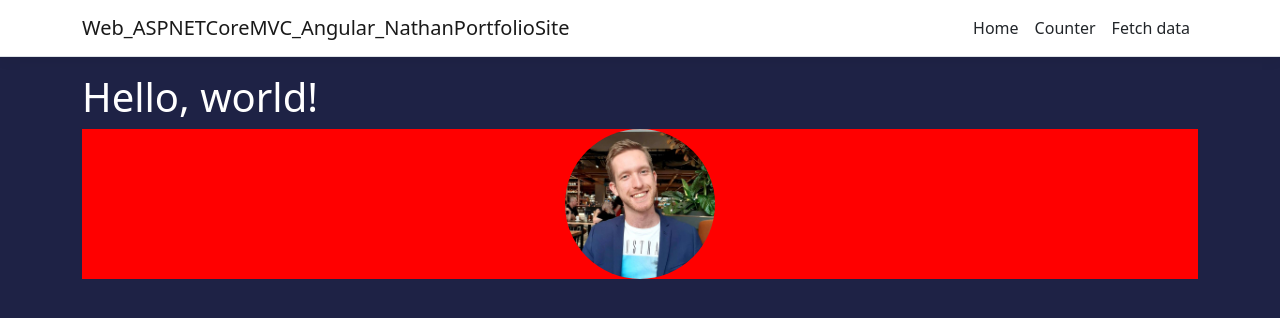
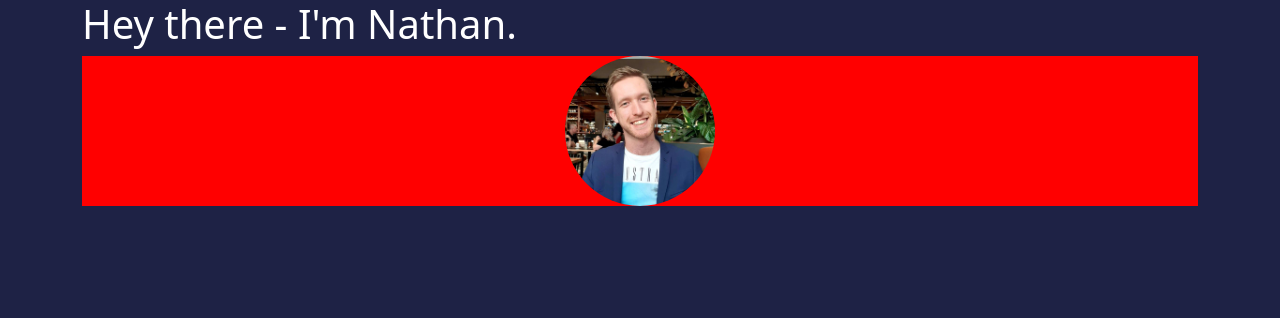
Before and after one commit to nado-codes/Web_ASPCoreAngularMVC_NathanPortfolioSite, an Angular app in the folder ClientApp/: page / in a window 1280 px wide. Shown: the top 318 px of the page. Built offline with nearby package versions, Linux system fonts and the light colour scheme.

Commit message:
Working on Home Page

```diff
--- a/ClientApp/src/app/app.component.html
+++ b/ClientApp/src/app/app.component.html
@@ -1,5 +1,4 @@
 <body>
-  <app-nav-menu></app-nav-menu>
   <div class="container">
     <router-outlet></router-outlet>
   </div>
--- a/ClientApp/src/app/home/home.component.html
+++ b/ClientApp/src/app/home/home.component.html
@@ -1,4 +1,4 @@
-<h1>Hello, world!</h1>
+<h1>Hey there - I'm Nathan.</h1>
 <div style="display: flex; justify-content: center; align-items: center; height: 100%; background : red;">
   <div class="nps-img" style="padding-right: 100px;">
     <img style="width: 200px;" src="../../assets/nathan.jpg" />
--- a/ClientApp/src/index.html
+++ b/ClientApp/src/index.html
@@ -9,6 +9,6 @@
     <link rel="icon" type="image/x-icon" href="favicon.ico" />
   </head>
   <body>
-    <app-root style="background: yellow">Loading...</app-root>
+    <app-root>Loading...</app-root>
   </body>
 </html>
```
